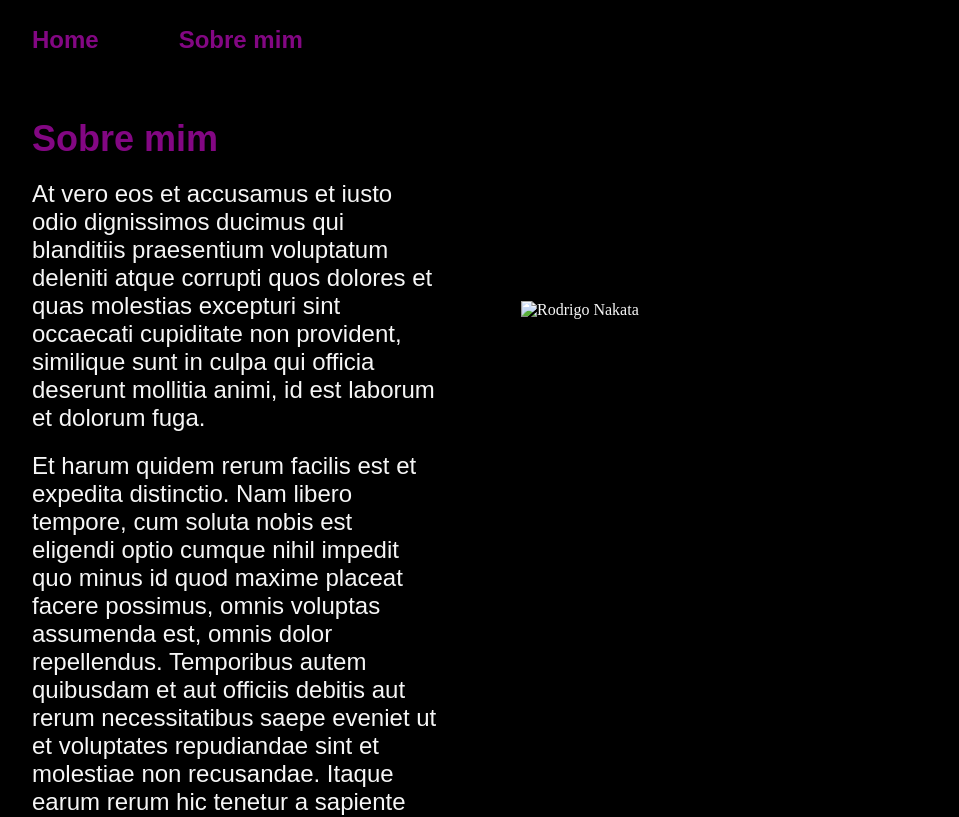
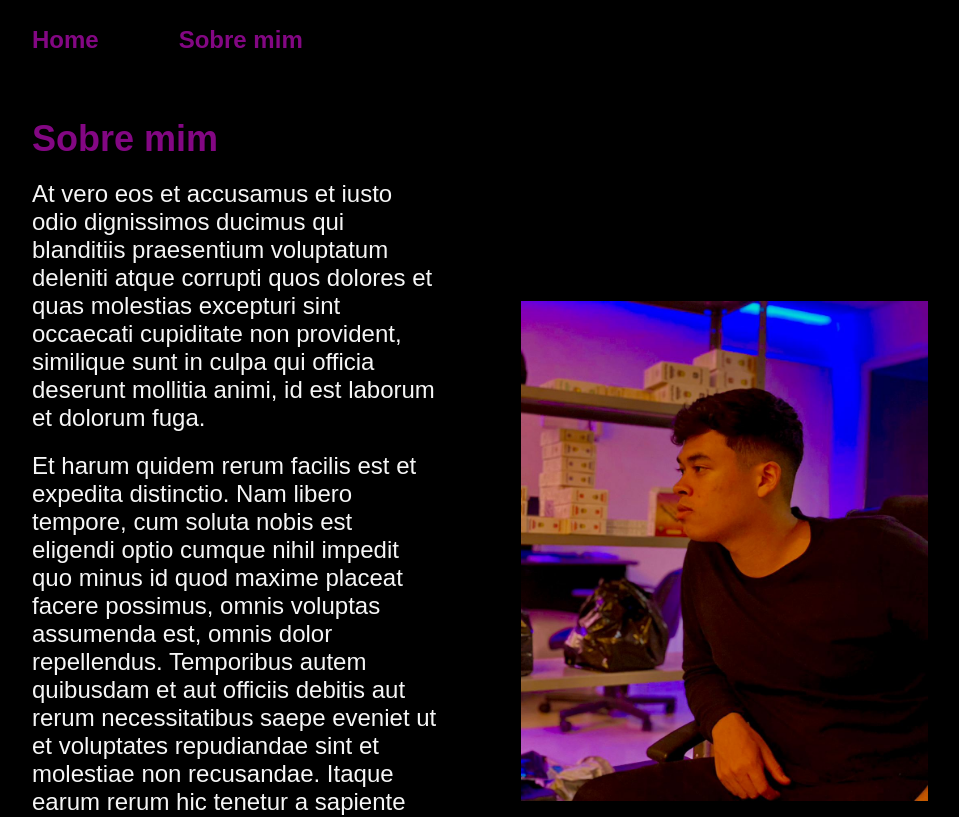
Before and after one commit to nakatadev/Apresenta-oNakatadev, a plain HTML site: page about.html in a window 1280 px wide. Shown: the top 817 px of the page, without its empty margins (160-1119 px from the left). Drawn offline with Linux system fonts and the light colour scheme.

Commit message:
Update about.html

```diff
--- a/about.html
+++ b/about.html
@@ -19,7 +19,7 @@
             <p class="apresentacao_conteudo_texto">At vero eos et accusamus et iusto odio dignissimos ducimus qui blanditiis praesentium voluptatum deleniti atque corrupti quos dolores et quas molestias excepturi sint occaecati cupiditate non provident, similique sunt in culpa qui officia deserunt mollitia animi, id est laborum et dolorum fuga.</p>
             <p class="apresentacao_conteudo_texto">Et harum quidem rerum facilis est et expedita distinctio. Nam libero tempore, cum soluta nobis est eligendi optio cumque nihil impedit quo minus id quod maxime placeat facere possimus, omnis voluptas assumenda est, omnis dolor repellendus. Temporibus autem quibusdam et aut officiis debitis aut rerum necessitatibus saepe eveniet ut et voluptates repudiandae sint et molestiae non recusandae. Itaque earum rerum hic tenetur a sapiente delectus, ut aut reiciendis voluptatibus maiores alias consequatur aut perferendis doloribus asperiores ipsum delis forum birol parela maxime infena. Excepteur sint occaecat cupidatat non.</p>
         </section>
-        <img class="apresentacao_imagem" src="assets/WhatsApp Image 2024-03-08 at 3.34.55 PM.jpeg" alt="Rodrigo Nakata" height="500rem" width="250rem">
+        <img class="apresentacao_imagem" src="WhatsApp Image 2024-03-08 at 3.34.55 PM.jpeg" alt="Rodrigo Nakata" height="500rem" width="250rem">
     </main>
     <footer class="rodape">
         <p>Desenvolvido por Rodrigo Nakata.</p>
```
